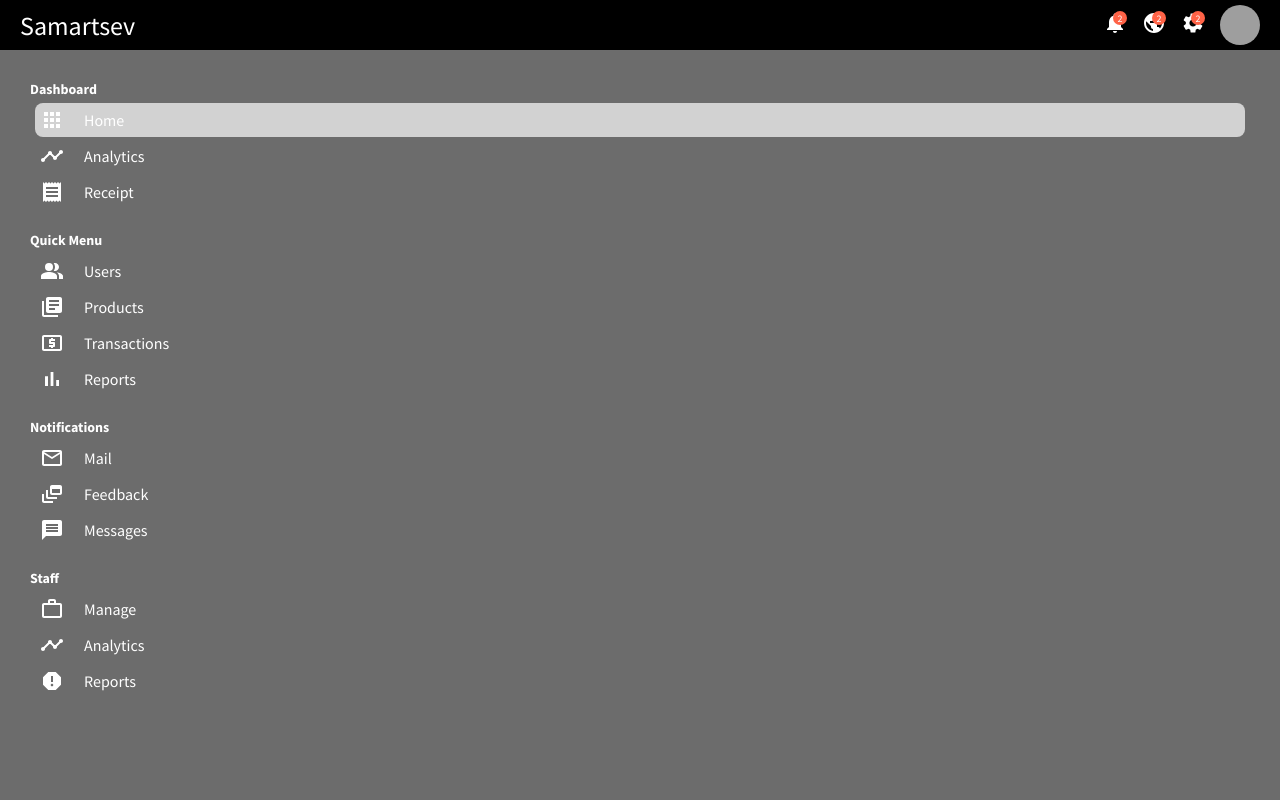
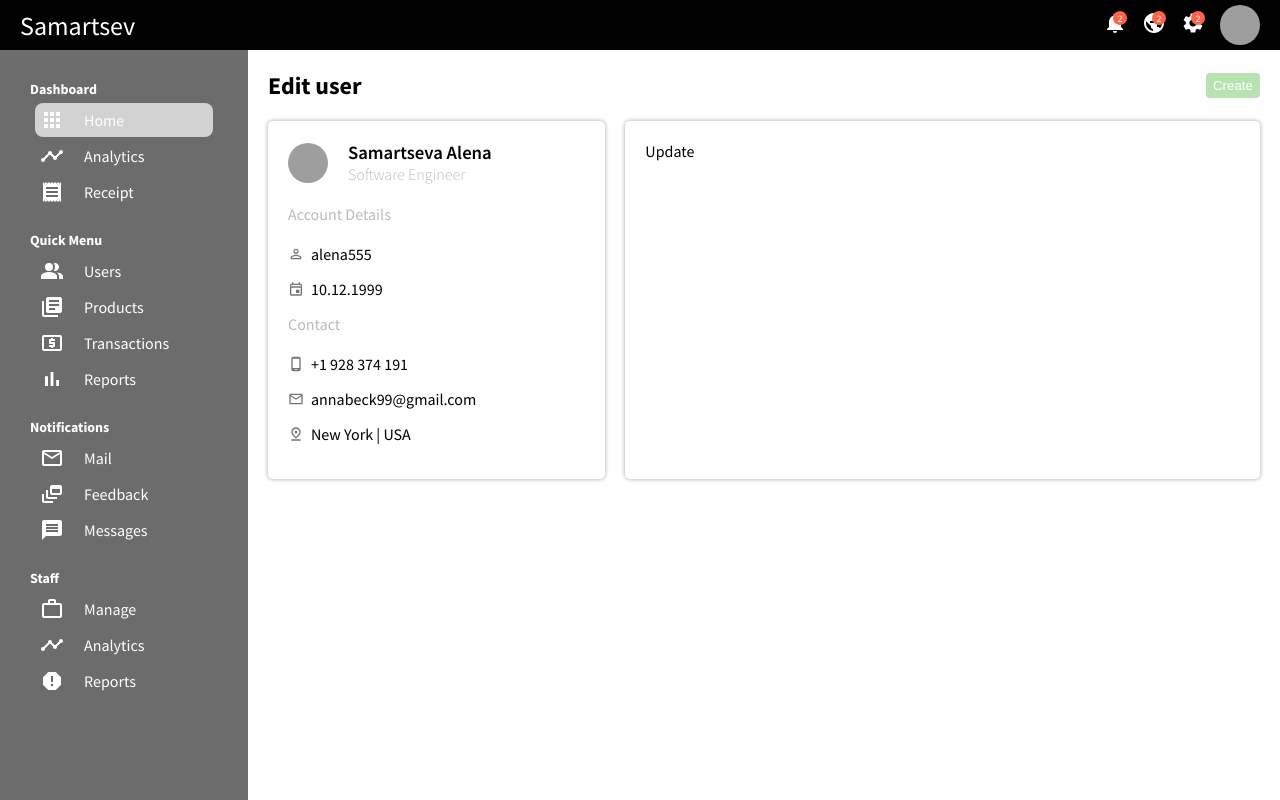
Before and after one commit to samartsevigor/admin-panel, a React (Create React App) app: page /user/1 in a window 1280 px wide. Built offline with nearby package versions, Linux system fonts and the light colour scheme; grey boxes are pictures that could not be loaded.

Commit message:
add edit user | userShow

```diff
--- a/package.json
+++ b/package.json
@@ -9,6 +9,7 @@
     "@testing-library/jest-dom": "^5.11.4",
     "@testing-library/react": "^11.1.0",
     "@testing-library/user-event": "^12.1.10",
+    "prettier": "^2.3.1",
     "react": "^17.0.2",
     "react-dom": "^17.0.2",
     "react-router-dom": "^5.2.0",
--- a/src/App.js
+++ b/src/App.js
@@ -5,6 +5,7 @@ import "./App.css"
 import Home from "./components/pages/home";
 import UsersList from "./components/pages/usersList";
 import {BrowserRouter as Router, Switch, Route} from "react-router-dom";
+import User from "./components/pages/user";
 
 const App = () => {
   return (
@@ -16,6 +17,7 @@ const App = () => {
          <Switch>
            <Route exact path="/" component={() => <Home />}/>
            <Route exact path="/users" component={() => <UsersList />}/>
+           <Route exact path="/user/:id" component={() => <User />}/>
          </Switch>
        </Router>
       </div>
--- a/src/components/Sidebar/Sidebar.js
+++ b/src/components/Sidebar/Sidebar.js
@@ -83,7 +83,7 @@ const Sidebar = () => {
               Manage
             </li>
             <li className="sideBarListItem">
-                   <Timeline className="sidebarIcon"/>
+              <Timeline className="sidebarIcon"/>
               Analytics
             </li>
             <li className="sideBarListItem">
--- /dev/null
+++ b/src/components/pages/user/User.css
@@ -0,0 +1,83 @@
+.user {
+    flex: 4;
+    margin: 20px;
+}
+
+.userTitleContainer {
+    display: flex;
+    align-items: center;
+    justify-content: space-between;
+}
+
+.userTitle {
+    font-size: 24px;
+}
+
+.userAddBtn {
+    border: none;
+    background-color: #b7e3b2;
+    color: #fff;
+    padding: 5px 7px;
+    cursor: pointer;
+    border-radius: 4px;
+}
+
+.userContainer {
+    display: flex;
+    margin-top: 20px;
+
+}
+
+.userShow {
+    flex: 1;
+    padding: 20px;
+    box-shadow: 0 0 4px 0 #0000005e;
+    border-radius: 5px;
+}
+
+.userUpdate {
+    flex: 2;
+    padding: 20px;
+    box-shadow: 0 0 4px 0 #0000005e;
+    margin-left: 20px;
+    border-radius: 5px;
+
+}
+
+.userShowTop {
+    display: flex;
+    align-items: center;
+    margin-bottom: 20px;
+}
+
+.userShowImg {
+    width: 40px;
+    height: 40px;
+    border-radius: 50%;
+    object-fit: cover;
+    margin-right: 20px;
+}
+
+.userShowTopUsername {
+    font-weight: 600;
+}
+.userShowTopTitle{
+    font-weight: 300;
+    color: #bbb;
+}
+.userShowBottomTitle{
+    display: inline-block;
+    margin-bottom: 20px;
+    color: #bbb;
+}
+.userShowInfo{
+    display: flex;
+    align-items: center;
+    margin-bottom: 15px;
+}
+.userShowIcon{
+    font-size: 16px !important;
+    margin-right: 7px;
+    display: inline-block;
+    color: #757575;
+}
--- /dev/null
+++ b/src/components/pages/user/User.jsx
@@ -0,0 +1,60 @@
+import React from 'react';
+import "./User.css"
+import {
+  PersonOutlineOutlined,
+  MailOutlineOutlined,
+  PinDropOutlined,
+  EventOutlined,
+  PhoneAndroidOutlined
+} from '@material-ui/icons'
+
+const User = () => {
+  return (
+    <div className="user">
+      <div className="userTitleContainer">
+        <h1 className="userTitle">Edit user</h1>
+        <button className="userAddBtn">Create</button>
+      </div>
+      <div className="userContainer">
+        <div className="userShow">
+          <div className="userShowTop">
+            <img
+              src="https://images.unsplash.com/photo-1488426862026-3ee34a7d66df?ixid=MnwxMjA3fDB8MHxwaG90by1wYWdlfHx8fGVufDB8fHx8&ixlib=rb-1.2.1&auto=format&fit=crop&w=668&q=80"
+              alt="" className="userShowImg"/>
+           <div className="userShowTitle">
+             <h3 className="userShowTopUsername">Samartseva Alena</h3>
+             <span className="userShowTopTitle">Software Engineer</span>
+           </div>
+          </div>
+          <div className="userShowBottom">
+            <span className="userShowBottomTitle">Account Details</span>
+            <div className="userShowInfo">
+              <PersonOutlineOutlined className="userShowIcon"/>
+              <span className="userShowInfoContent">alena555</span>
+            </div>
+            <div className="userShowInfo">
+              <EventOutlined className="userShowIcon"/>
+              <span className="userShowInfoContent">10.12.1999</span>
+            </div>
+            <span className="userShowBottomTitle">Contact</span>
+            <div className="userShowInfo">
+              <PhoneAndroidOutlined className="userShowIcon"/>
+              <span className="userShowInfoContent">+1 928 374 191</span>
+            </div>
+            <div className="userShowInfo">
+              <MailOutlineOutlined className="userShowIcon"/>
+              <span className="userShowInfoContent">annabeck99@gmail.com</span>
+            </div>
+            <div className="userShowInfo">
+              <PinDropOutlined className="userShowIcon"/>
+              <span className="userShowInfoContent">New York | USA</span>
+            </div>
+          </div>
+        </div>
+        <div className="userUpdate">Update</div>
+      </div>
+    </div>
+  );
+};
+
+export default User;
--- /dev/null
+++ b/src/components/pages/user/index.js
@@ -0,0 +1,3 @@
+import User from "./User";
+
+export default User
```
Also changed, not shown: 1 other file (tests, documents, lock files or other folders).
